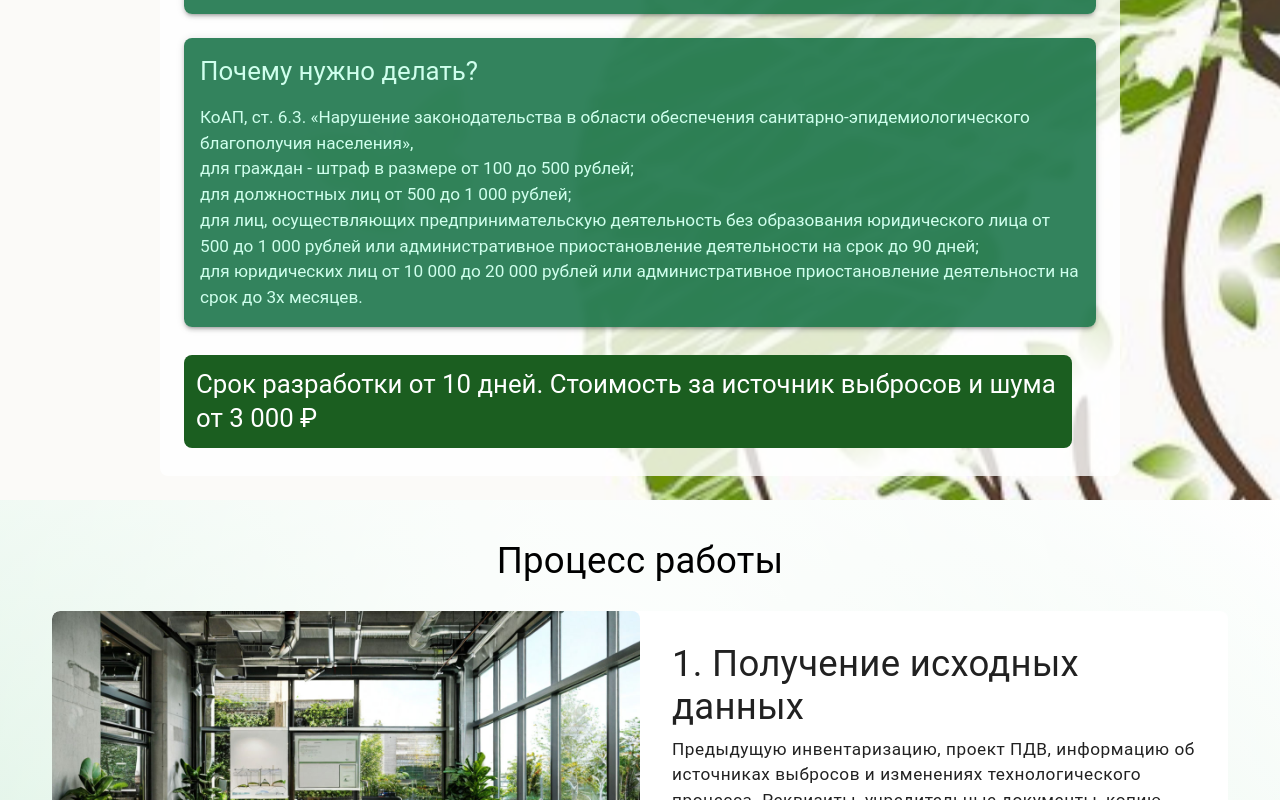
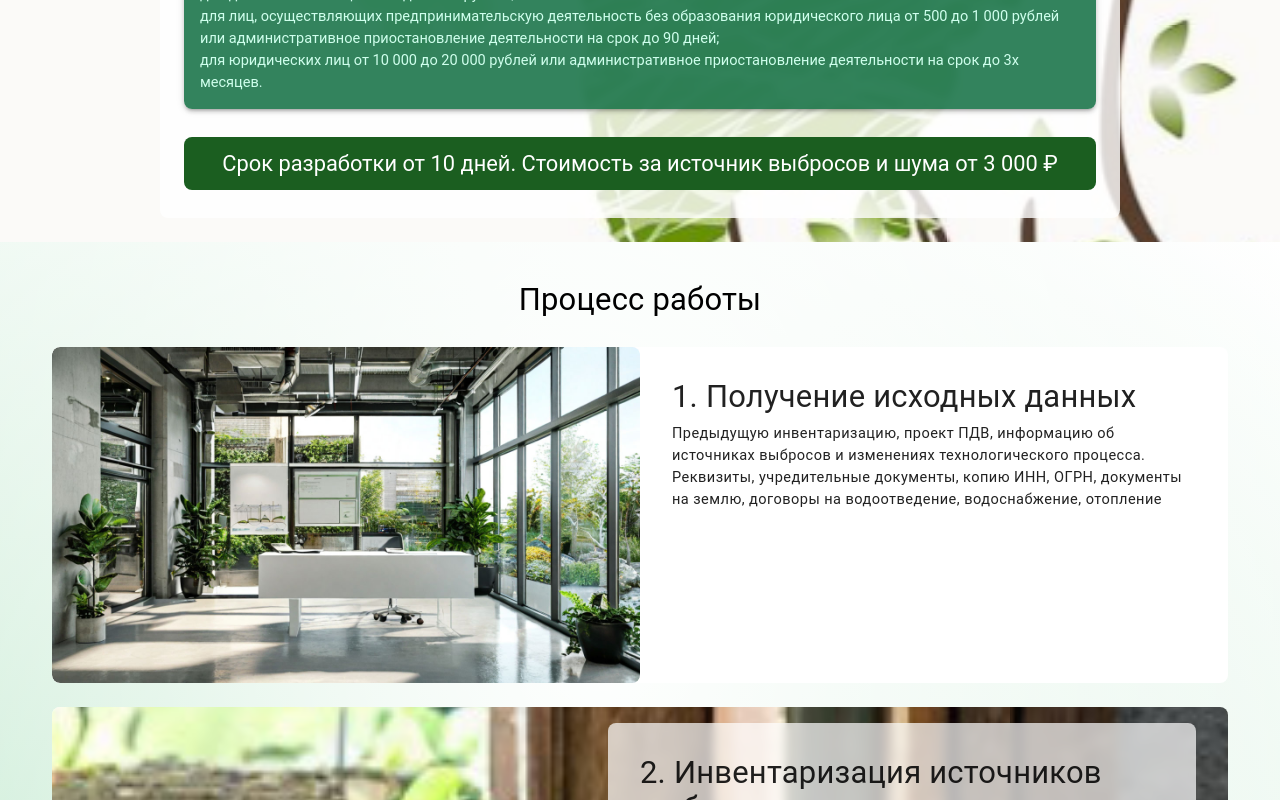
Before and after one commit to Kulachenkoivan3945/Ecology, a Vue app: page /air in a window 1280 px wide. Shown: the part 1680-2480 px from the top of the page. Built offline with nearby package versions, Linux system fonts and the light colour scheme.

Commit message:
Fix font sizes

```diff
--- a/src/App.vue
+++ b/src/App.vue
@@ -16,6 +16,10 @@ import Footer from '@/components/Footer.vue';
 
 <style>
  html{
-   font-size: calc(14px + 0.25vw) !important;
+   font-size: calc(12px + 0.2vw) !important;
+ }
+
+ *{
+   box-sizing: border-box;
  }
 </style>
--- a/src/components/AboutItemTab.vue
+++ b/src/components/AboutItemTab.vue
@@ -50,8 +50,8 @@
       </v-row>
     </CustomTransition>
 
-    <v-row class=" w-100 justify-center px-3 py-4">
-      <v-col class="d-flex justify-center bg-green-darken-4 rounded-lg">
+    <v-row class="py-4 px-3">
+      <v-col class="w-100 d-flex justify-center bg-green-darken-4 rounded-lg">
         <span class="text-h5">
           {{ contentInfo.timeCost }}
       </span>
```
Also changed, not shown: 5 other files (tests, documents, lock files or other folders).
